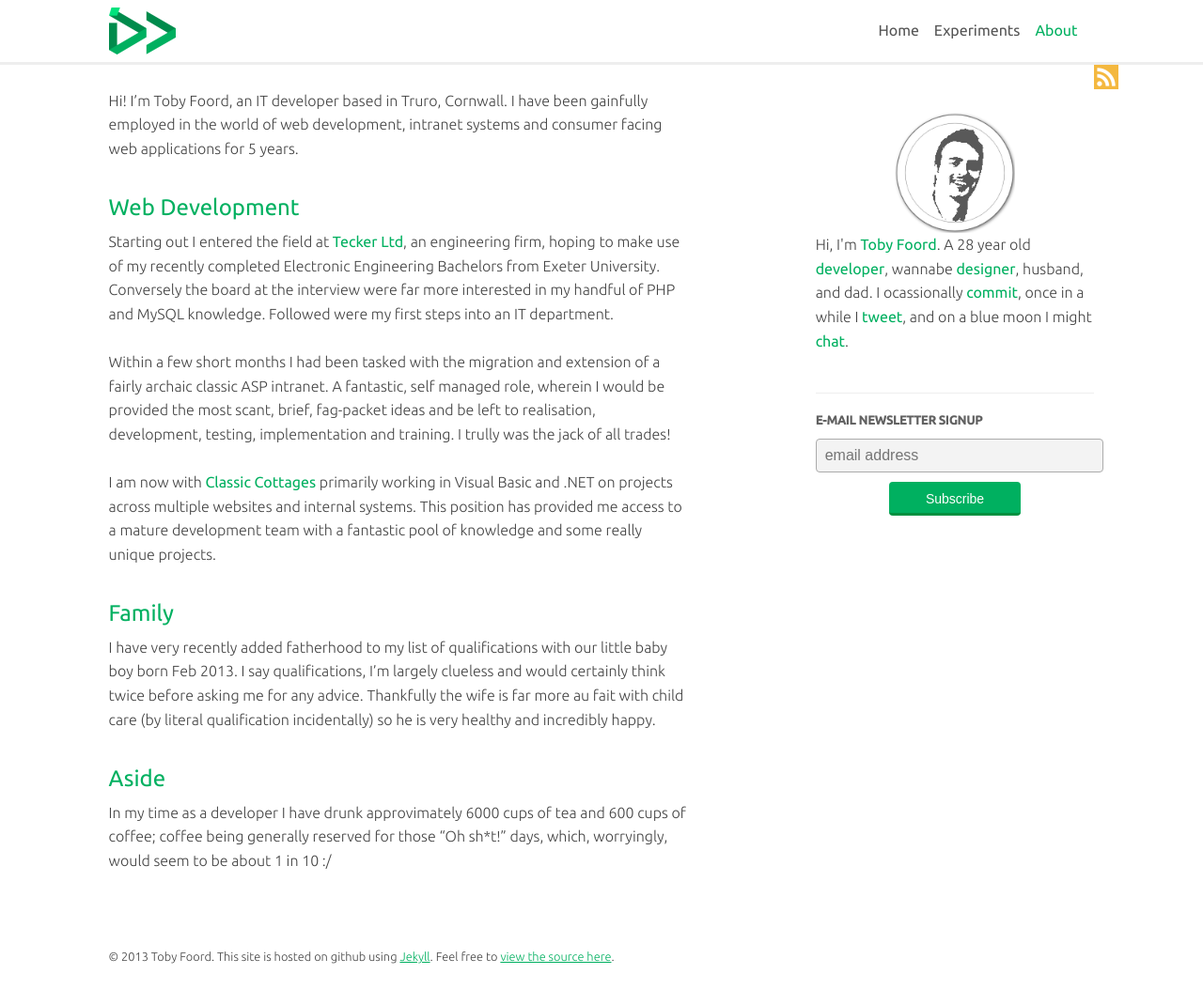
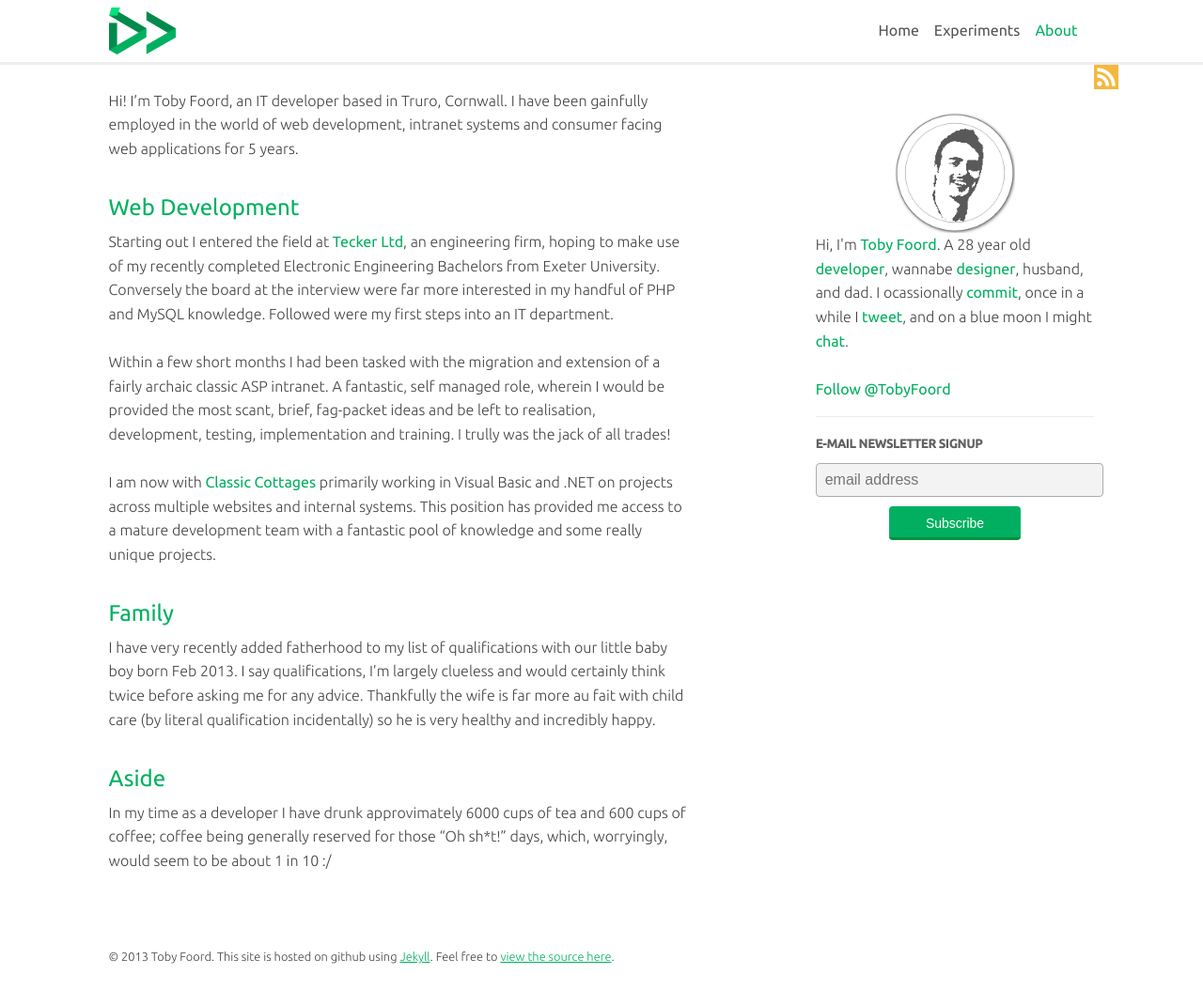
Before and after one commit to idodev/idodev.github.com, a Jekyll site: the page built from about.md, in a window 1280 px wide. Shown: the whole page at 94% size. Built offline with Jekyll 4.4.1, drawn with Linux system fonts in a browser that asks for light colours; nearby versions of some CDN libraries; Markdown is read by kramdown in place of the engine named in the settings; comment, search, counter and statistics services are not loaded.

Commit message:
Added Twitter follow button

```diff
--- a/_layouts/default.html
+++ b/_layouts/default.html
@@ -2,6 +2,7 @@
 layout: base
 published: true
 ---
+
 
 
 <div class="wrapper page-content">
@@ -15,7 +16,7 @@ published: true
         <div class="column three-tenths push-one-tenth sink-one-line">
             <img src="/img/me.png" alt="Toby Foord - Web Developer" class="img-centered" style="height:8em"/>
             <p>Hi, I'm  <a href="https://plus.google.com/107880253893128549134?rel=author">Toby Foord</a>. A 28 year old <a href="http://github.com/idodev">developer</a>, wannabe <a href="http://www.foorddesign.co.uk">designer</a>, husband, and dad. I ocassionally <a href="http://github.com/idodev">commit</a>, once in a while I <a href="http://twitter.com/tobyfoord">tweet</a>, and on a blue moon I might <a href="skype://tobyfoord?call">chat</a>.</p>
-
+			<a href="https://twitter.com/tobyfoord" class="twitter-follow-button" data-show-count="false" data-size="large">Follow @TobyFoord</a>
             <div class='newsletter-signup'>
                 <form action="http://idodev.us7.list-manage.com/subscribe/post-json?u=6c59b52ae82ced9cb6266f7fd&amp;id=e279756034&amp;c=?" method="post" id="mc-embedded-subscribe-form" name="mc-embedded-subscribe-form" class="validate" target="_blank" novalidate="">
                     <label for="mce-EMAIL">E-mail Newsletter Signup</label>
```
